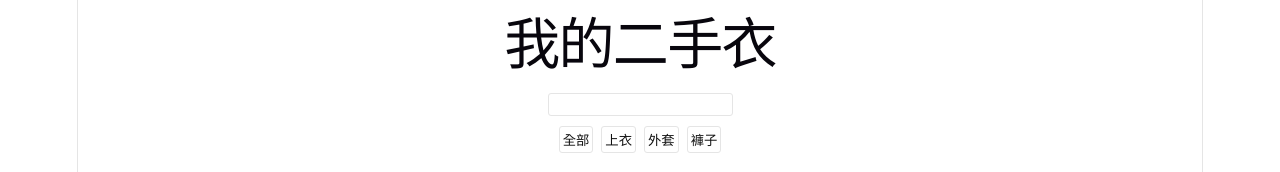
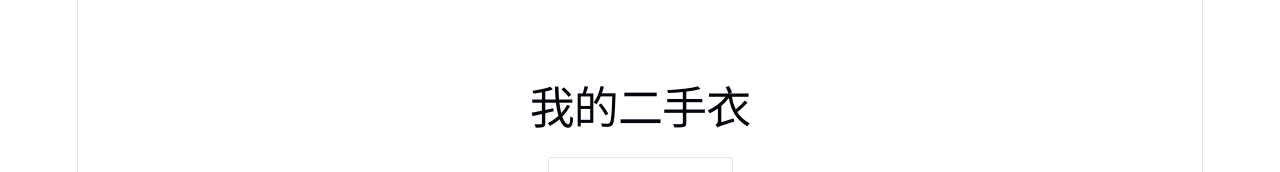
Before and after one commit to zen742937/thrift-store, a React (Vite) app: page / in a window 1280 px wide. Shown: the top 172 px of the page. Built offline with nearby package versions, Linux system fonts and the light colour scheme.

Commit message:
Day 40（2/2）：Step 3 留白容器——最外層加 .app（max-width 1100 + margin auto 置中 + padding 留白），h1 放大 2.5rem 加負字距收緊
Co-Authored-By: Claude Opus 4.8 <noreply@anthropic.com>

```diff
--- a/src/App.css
+++ b/src/App.css
@@ -9,6 +9,19 @@
 body {
     background-color: var(--bg);
     color: var(--text);
+}
+
+.app {
+    max-width: 1100px;
+    margin: 0 auto;
+    padding: 64px 24px;
+
+}
+
+h1 {
+    font-size: 2.5rem;
+    letter-spacing: -0.02em;
+    margin-bottom: 32px;
 }
 
 .productWallGrid {
--- a/src/App.jsx
+++ b/src/App.jsx
@@ -38,7 +38,7 @@ function App() {
 
 
   return (
-    <div>
+    <div className="app">
       {/* Day 35 TODO D：把 addToCart 傳給 ProductWall（商品牆的按鈕要用它）
           現在是空的 <ProductWall />，改成 <ProductWall addToCart={addToCart} /> */}
       <ProductWall addToCart={addToCart}/>
```
